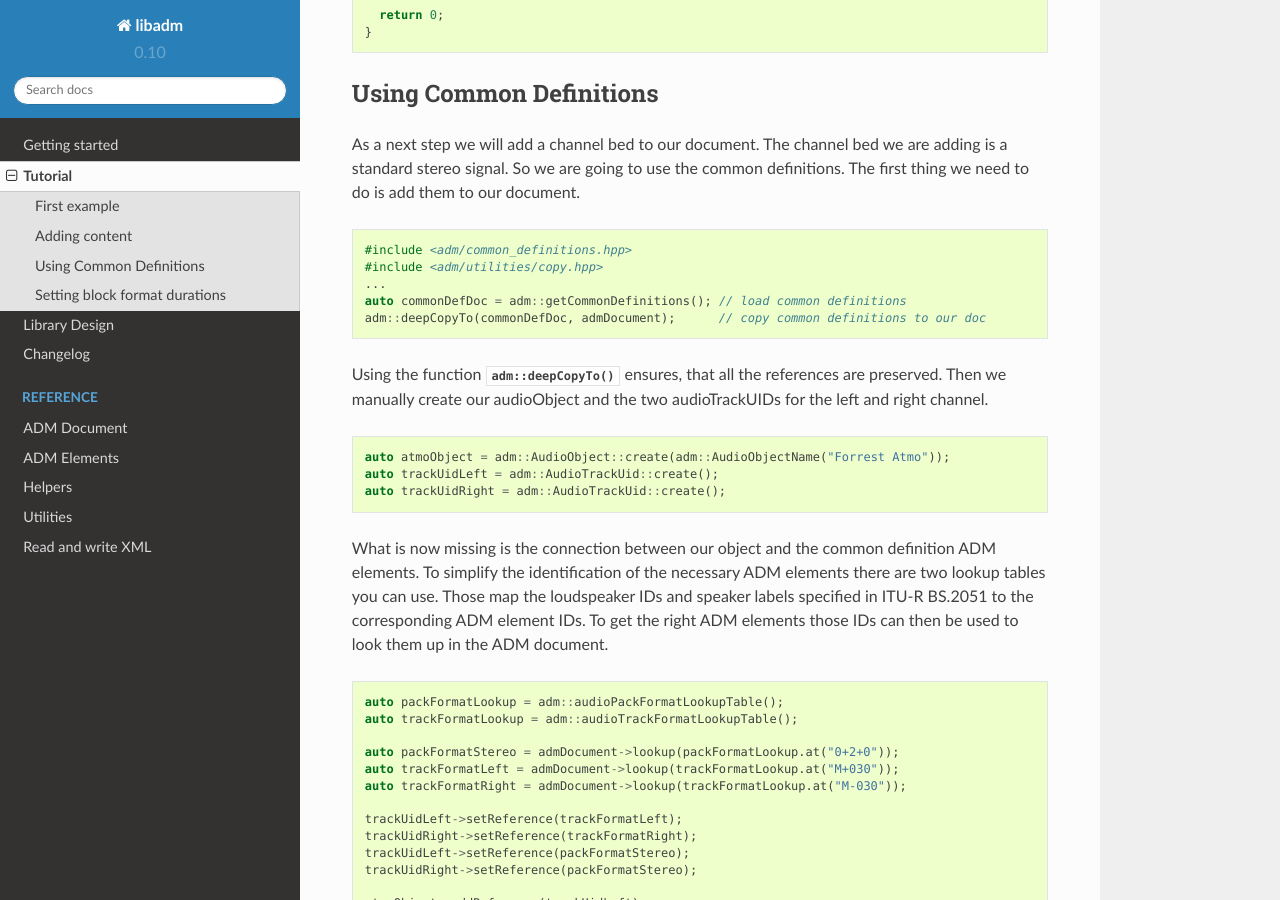
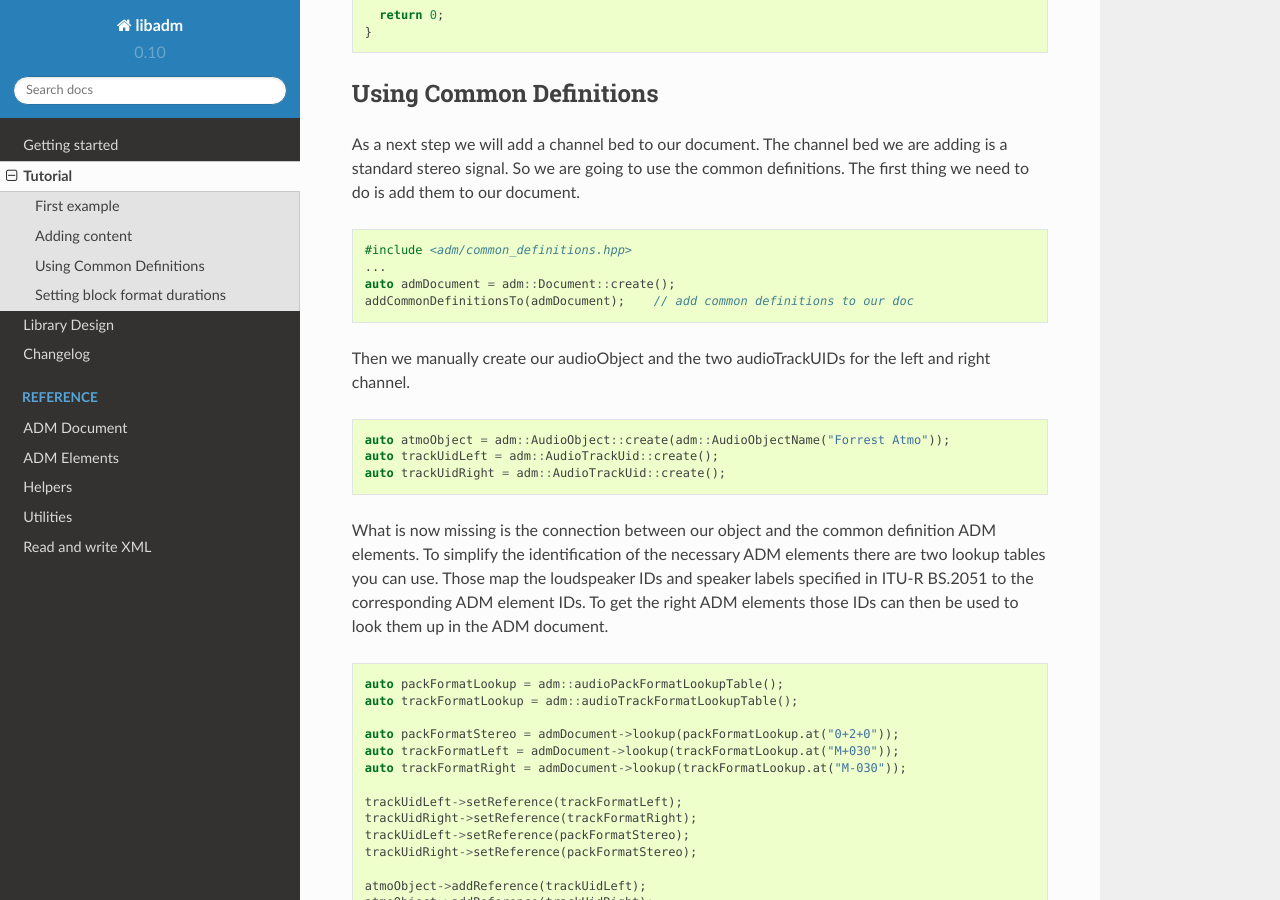
Before and after one commit to ebu/libadm, a Sphinx documentation site: the page built from docs/tutorial.rst, in a window 1280 px wide and 900 px high, scrolled down 4213 px. Built offline with Sphinx 7.4.7 and the Read the Docs theme 2.0.0, drawn with Linux system fonts in a browser that asks for light colours.

Commit message:
added addCommonDefinitionsTo(std::shared_ptr<adm::Document>) function

```diff
--- a/docs/tutorial.rst
+++ b/docs/tutorial.rst
@@ -243,14 +243,12 @@ definitions. The first thing we need to do is add them to our document.
 .. code-block:: cpp
 
     #include <adm/common_definitions.hpp>
-    #include <adm/utilities/copy.hpp>
     ...
-    auto commonDefDoc = adm::getCommonDefinitions(); // load common definitions
-    adm::deepCopyTo(commonDefDoc, admDocument);      // copy common definitions to our doc
+    auto admDocument = adm::Document::create();
+    addCommonDefinitionsTo(admDocument);    // add common definitions to our doc
 
-Using the function :cpp:func:`adm::deepCopyTo()` ensures, that all the
-references are preserved. Then we manually create our audioObject and the two
-audioTrackUIDs for the left and right channel.
+Then we manually create our audioObject and the two audioTrackUIDs for the left
+and right channel.
 
 .. code-block:: cpp
 
```
Also changed, not shown: 2 other files.
